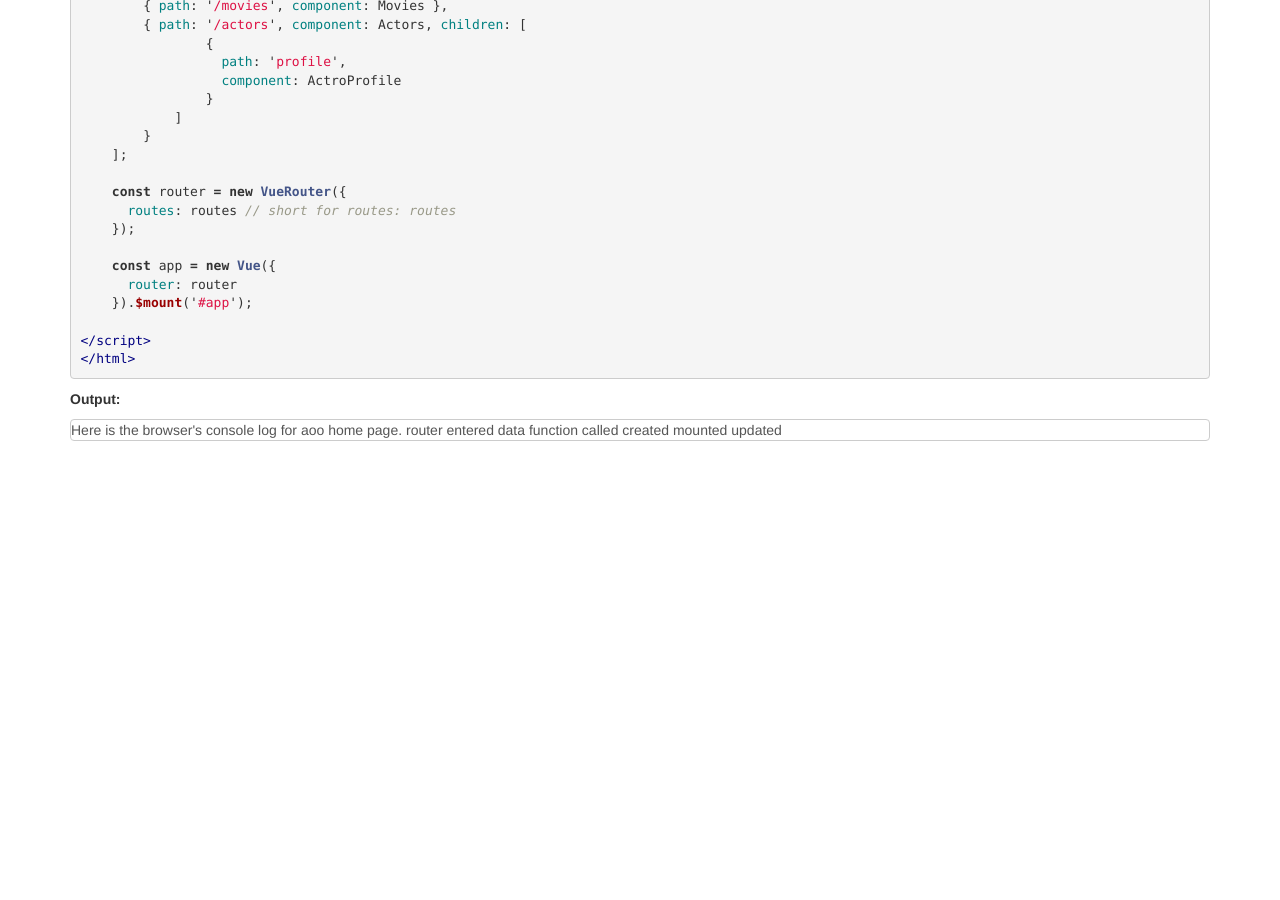
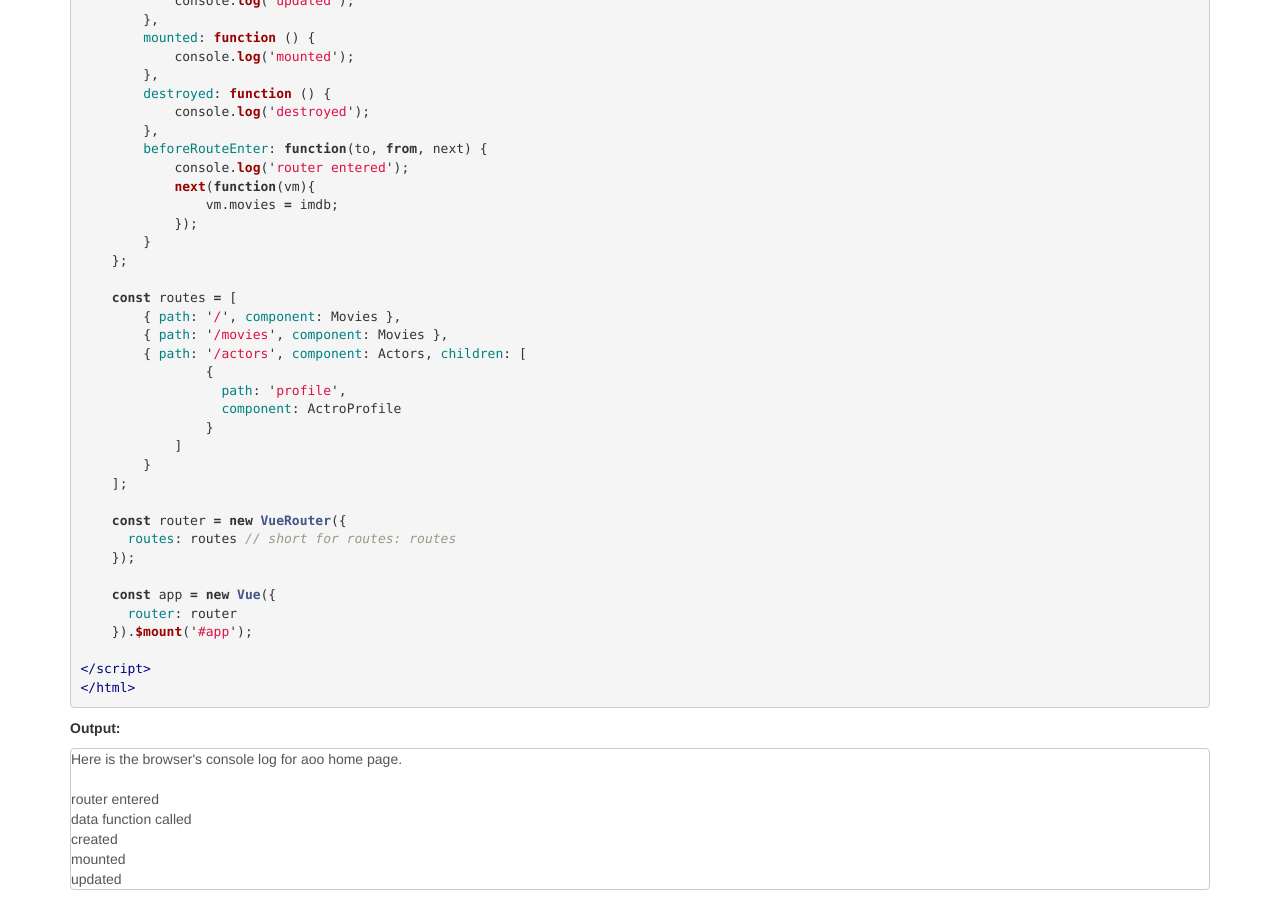
Before and after one commit to srirangamv/srirangamv.github.io, a Jekyll site: the page built from _posts/2017-01-14-spa_app_vuejs.md, in a window 1280 px wide and 900 px high, scrolled down 2154 px. Built offline with Jekyll 4.4.1, drawn with Linux system fonts in a browser that asks for light colours; nearby versions of some CDN libraries; before the commit the page ends 2605 px from its top, so only the background shows below that.

Commit message:
formatting...

```diff
--- a/_posts/2017-01-14-spa_app_vuejs.md
+++ b/_posts/2017-01-14-spa_app_vuejs.md
@@ -10,7 +10,7 @@
 
 <p>
     <figure>
-      <img src="/images/VueJsDemo.png" alt="VueJs Single Page App Screens" width="600" height="450" />
+      <img src="/images/VueJsDemo.png" alt="VueJs Single Page App Screens" width="600" height="350" />
       <figcaption>VueJs Single Page App Screens</figcaption>
     </figure>
 </p>
@@ -144,11 +144,11 @@
 
 <b>Output:</b>
 <p class="output">
-Here is the browser's console log for aoo home page.
-
-router entered
-data function called
-created
-mounted
-updated
+Here is the browser's console log for aoo home page.<br>
+<br>
+router entered<br>
+data function called<br>
+created<br>
+mounted<br>
+updated<br>
 </p>
```
Also changed, not shown: images/VueJsDemo.png (renamed from images/Untitled.png).
